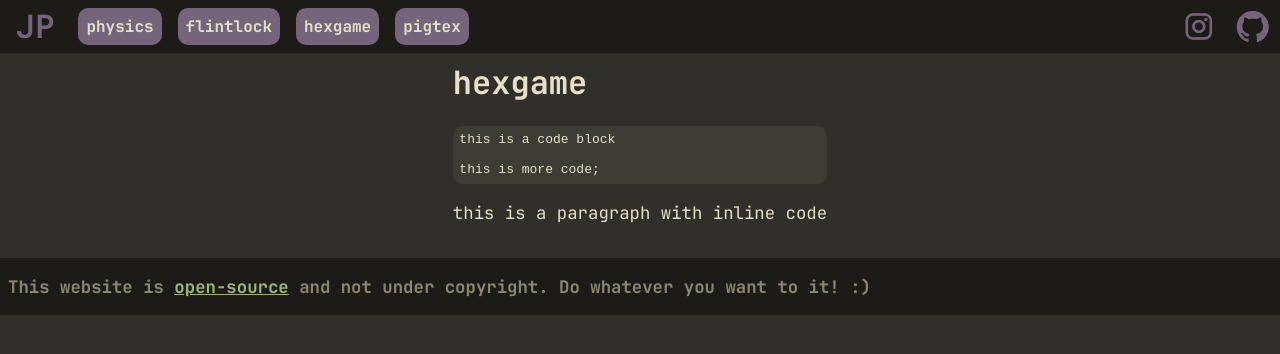
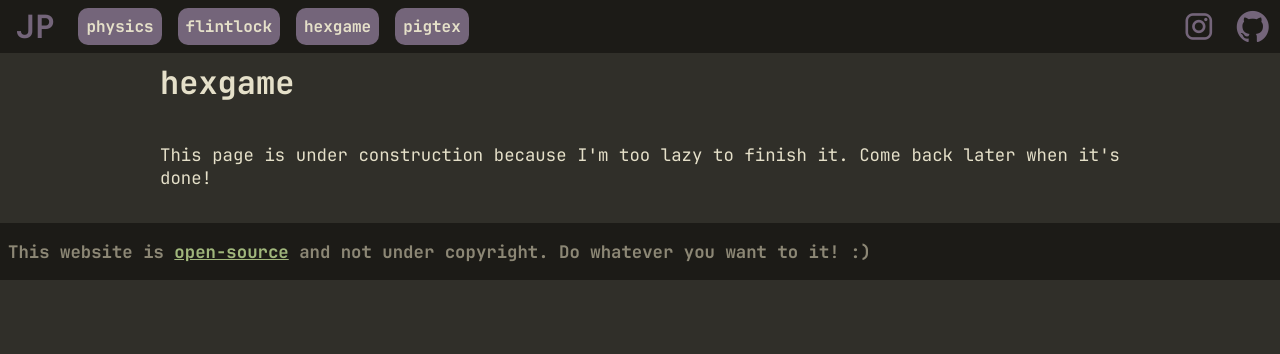
Before and after one commit to joepigott/portfolio, a SvelteKit app: page /hexgame in a window 1280 px wide. Shown: the top 354 px of the page. Built offline with nearby package versions, Linux system fonts and the light colour scheme.

Commit message:
added 'under construction' tags

```diff
--- a/src/routes/hexgame/+page.svelte
+++ b/src/routes/hexgame/+page.svelte
@@ -1,11 +1,6 @@
 <h1> hexgame </h1>
 
-<code class="block">
-this is a code block
-
-this is more code;
-</code>
-
 <p>
-    this is a paragraph with <span>inline code</span>
+    This page is under construction because I'm too lazy to finish it. Come
+    back later when it's done!
 </p>
--- a/src/routes/pigtex/+page.svelte
+++ b/src/routes/pigtex/+page.svelte
@@ -1 +1,6 @@
 <h1> pigtex </h1>
+
+<p>
+    This page is under construction because I'm too lazy to finish it. Come
+    back later when it's done!
+</p>
```
